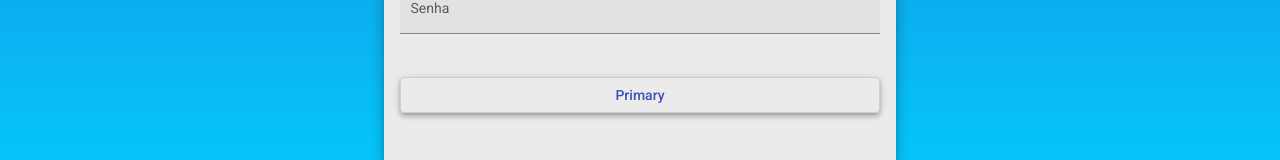
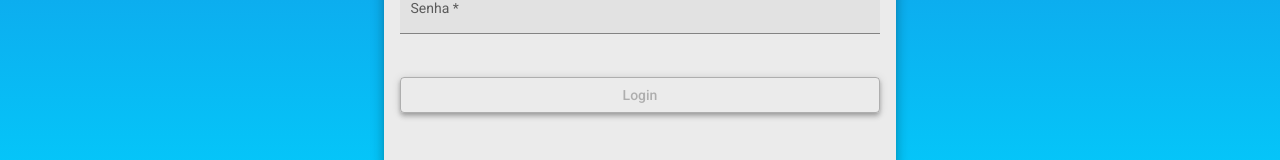
Before and after one commit to ThiagoLuzFerreira/helpdesk-front, an Angular app: page /login in a window 1280 px wide. Shown: the part 534-694 px from the top of the page. Built offline with nearby package versions, Linux system fonts and the light colour scheme.

Commit message:
validacao de formulario para login

```diff
--- a/src/app/components/login/login.component.html
+++ b/src/app/components/login/login.component.html
@@ -4,14 +4,14 @@
         <img src="assets/img/login-image.svg" alt="Help Desk">
         <mat-form-field class="full-width" appearance="fill">
             <mat-label>E-mail</mat-label>
-            <input matInput placeholder="Ex. fulano@mail.com">
+            <input [formControl]="email" required [(ngModel)]="creds.email" name="email" matInput placeholder="Ex. fulano@mail.com">
         </mat-form-field>
 
         <mat-form-field class="full-width" appearance="fill">
             <mat-label>Senha</mat-label>
-            <input type="password" matInput placeholder="Ex. 123">
+            <input [formControl]="senha" required [(ngModel)]="creds.senha" name="senha" type="password" matInput placeholder="Ex. 123">
         </mat-form-field>
 
-        <button  class="full-width mat-elevation-z4" mat-stroked-button color="primary">Primary</button>
+        <button [disabled]="!validaCampos()" class="full-width mat-elevation-z4" mat-stroked-button color="primary">Login</button>
     </form>
 </div>
--- a/src/app/components/login/login.component.ts
+++ b/src/app/components/login/login.component.ts
@@ -1,4 +1,6 @@
 import { Component, OnInit } from '@angular/core';
+import { FormControl, Validators } from '@angular/forms';
+import { Credenciais } from 'src/app/models/credenciais';
 
 @Component({
   selector: 'app-login',
@@ -7,9 +9,25 @@
 })
 export class LoginComponent implements OnInit {
 
+  creds: Credenciais = {
+    email: '',
+    senha: ''
+  }
+
+  email = new FormControl(null, Validators.email);
+  senha = new FormControl(null, Validators.minLength(3));
+
   constructor() { }
 
   ngOnInit(): void {
   }
 
+  validaCampos(): boolean {
+    if(this.email.valid && this.senha.valid){
+      return true;
+    } else {
+      return false;
+    }
+  }
+
 }
--- a/src/app/components/nav/nav.component.ts
+++ b/src/app/components/nav/nav.component.ts
@@ -11,7 +11,7 @@
   constructor(private router: Router) { }
 
   ngOnInit(): void {
-    this.router.navigate(['tecnicos'])
+    this.router.navigate(['login'])
   }
 
 }
--- /dev/null
+++ b/src/app/models/credenciais.ts
@@ -0,0 +1,4 @@
+export interface Credenciais {
+    email: string;
+    senha: string;
+}
```
